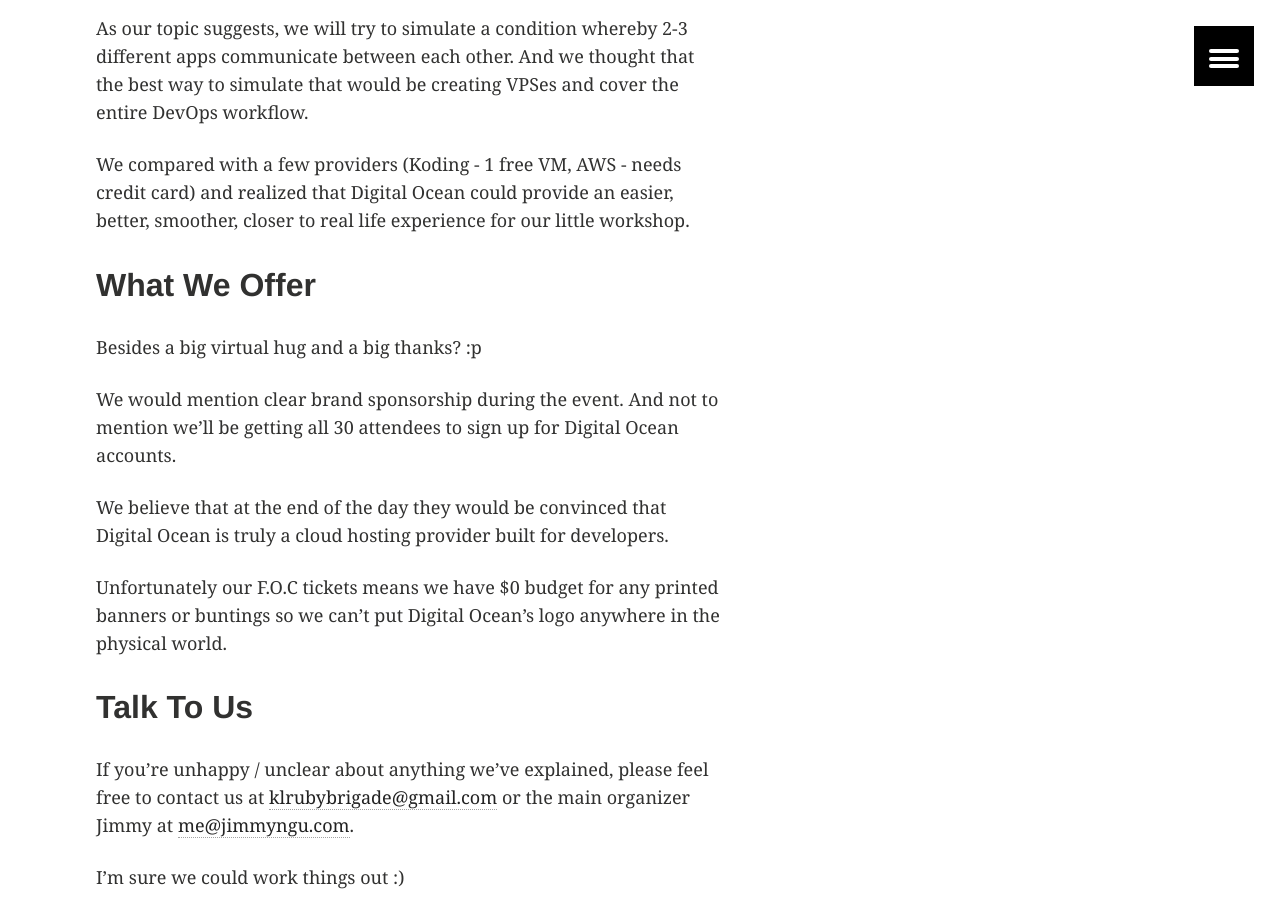
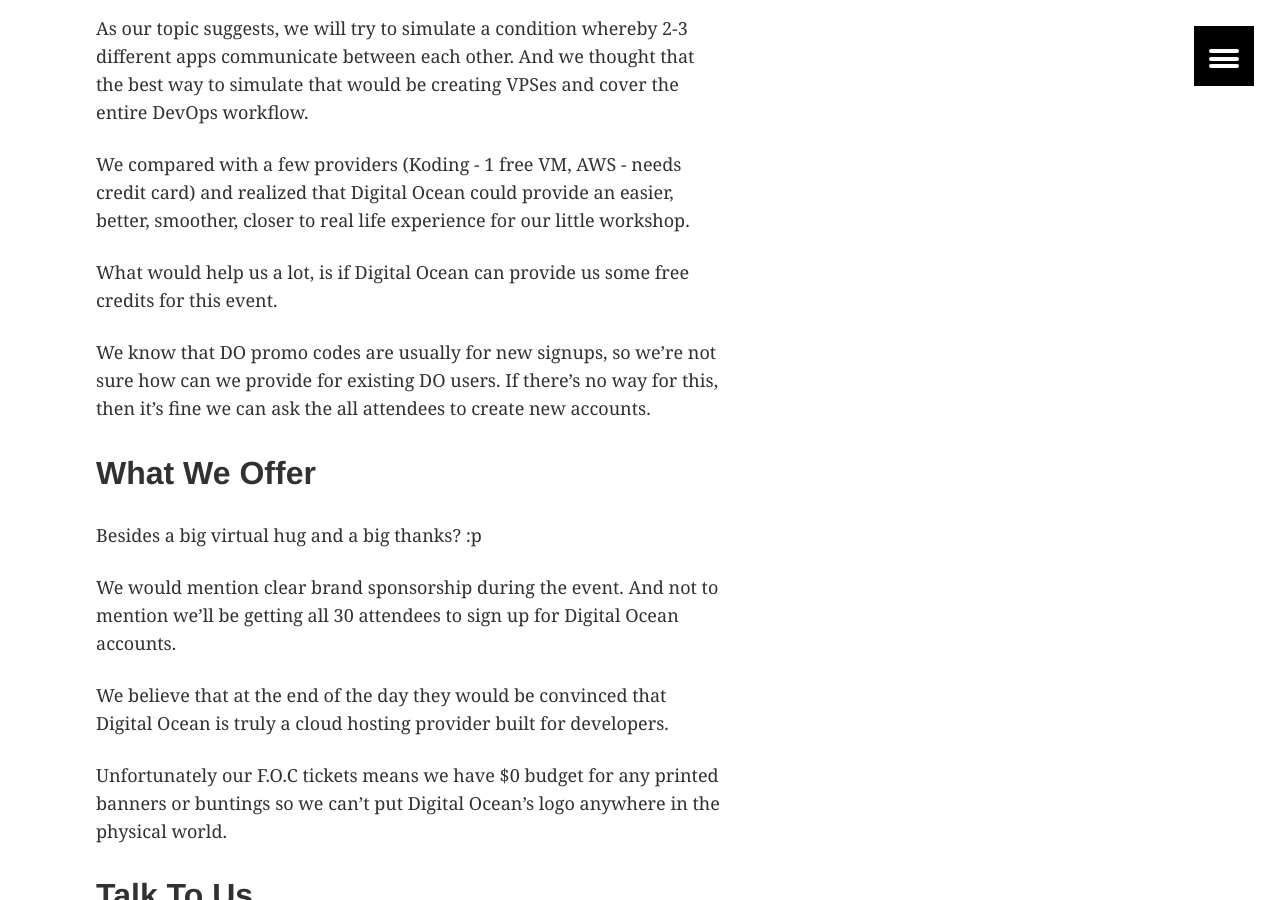
Before and after one commit to klxrb/klxrb.github.io, a Jekyll site: the page built from sponsorship-outline/digital-ocean/rubyworkshop-1/index.md, in a window 1280 px wide and 900 px high, scrolled down 955 px. Built offline with Jekyll 4.4.1, drawn with Linux system fonts in a browser that asks for light colours.

Commit message:
additional copy

```diff
--- a/sponsorship-outline/digital-ocean/rubyworkshop-1/index.md
+++ b/sponsorship-outline/digital-ocean/rubyworkshop-1/index.md
@@ -37,6 +37,10 @@
 
 We compared with a few providers (Koding - 1 free VM, AWS - needs credit card) and realized that Digital Ocean could provide an easier, better, smoother, closer to real life experience for our little workshop.
 
+What would help us a lot, is if Digital Ocean can provide us some free credits for this event.
+
+We know that DO promo codes are usually for new signups, so we're not sure how can we provide for existing DO users. If there's no way for this, then it's fine we can ask the all attendees to create new accounts.
+
 
 ## What We Offer
 
```
